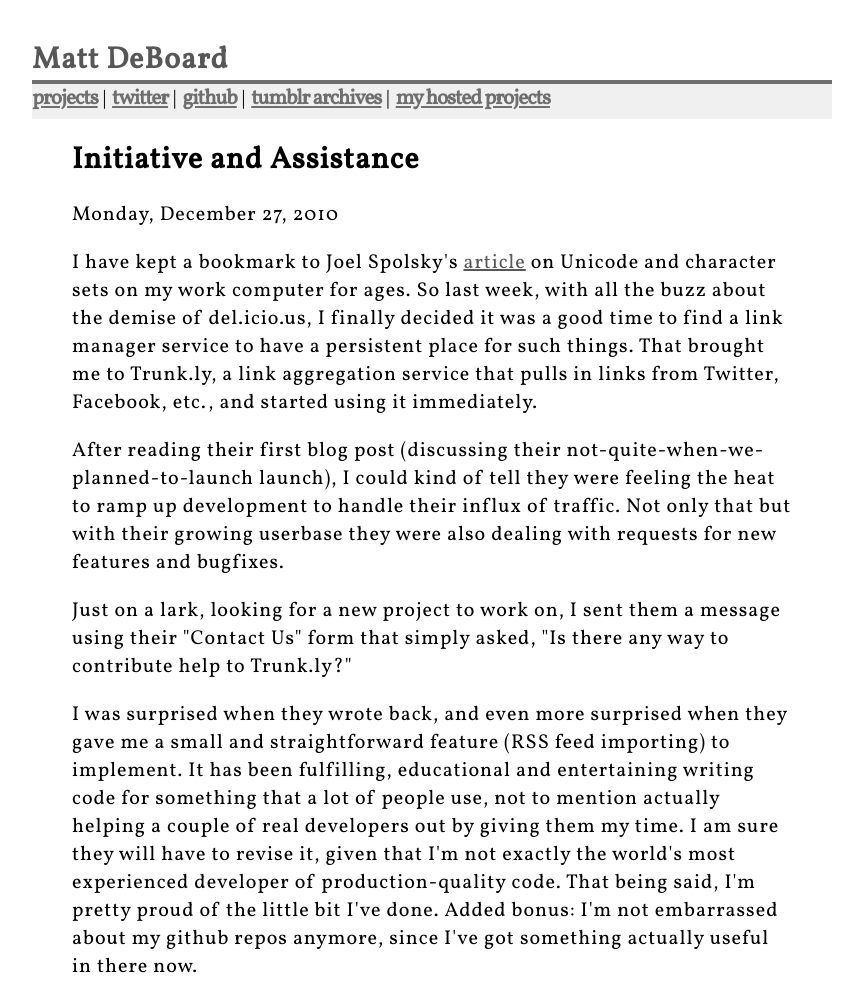
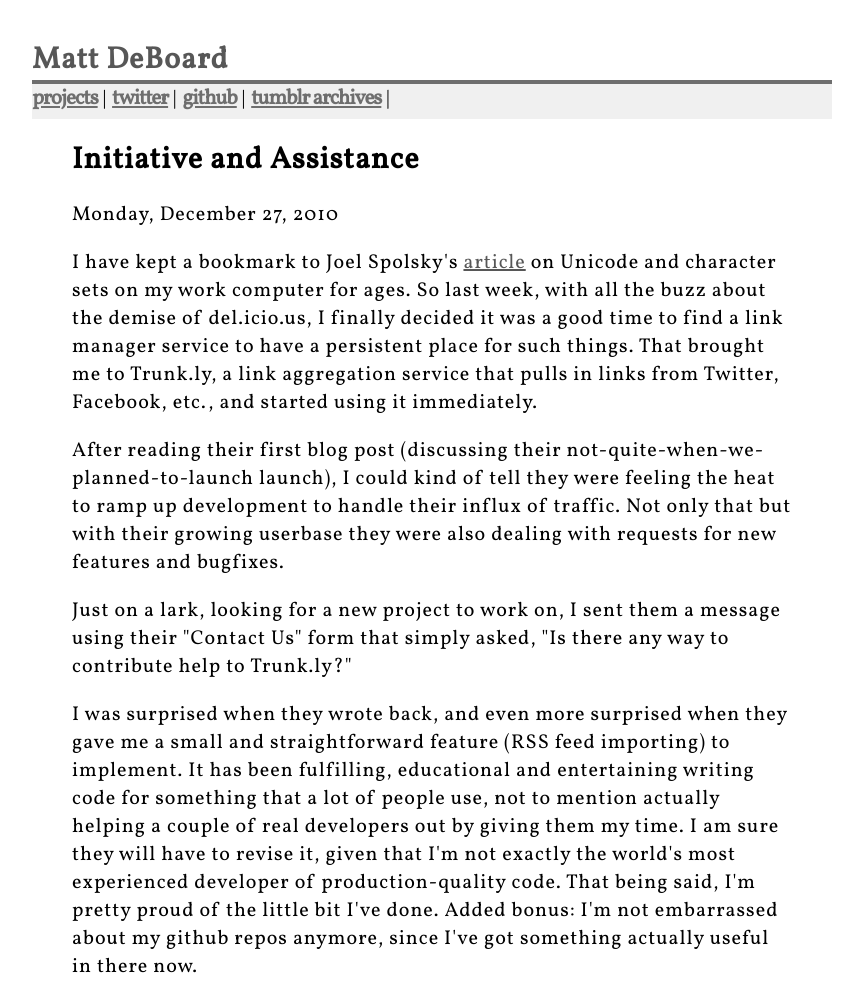
Before and after one commit to mattdeboard/mattdeboard.net, a plain HTML site: page 2010/12/27/Taking-initiative-and-offering-assistance/index.html in a window 1280 px wide. Shown: the top 984 px of the page, without its empty margins (208-1071 px from the left). Drawn offline with Linux system fonts and the light colour scheme.

Commit message:
Initial commit.

```diff
--- a/2010/12/27/Taking-initiative-and-offering-assistance/index.html
+++ b/2010/12/27/Taking-initiative-and-offering-assistance/index.html
@@ -15,7 +15,6 @@
 		<a href="http://twitter.com/#%21/matt_deboard" target="_blank">twitter</a> |
 		<a href="https://github.com/mattdeboard" target="_blank">github</a> |
 		<a href="http://mattdeboard.tumblr.com" target="_blank">tumblr archives</a> |
-		<a href=".">my hosted projects</a>
 			</span>
 	</div>
 
```
Also changed, not shown: 2010/12/index.html (+0 -1 lines), 2010/index.html (+0 -1 lines), _templates/layout.html (+0 -1 lines), archive/index.html (+0 -1 lines), index.html (+0 -1 lines), projects/index.html (+0 -1 lines), tags/index.html (+0 -1 lines), tags/trunkly/index.html (+0 -1 lines).
